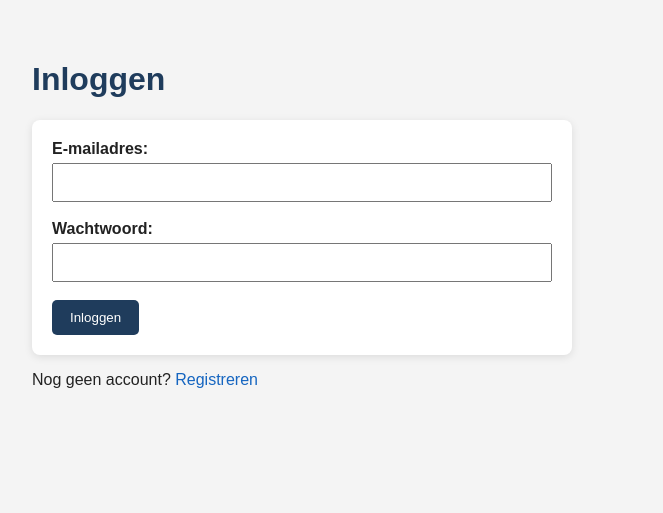
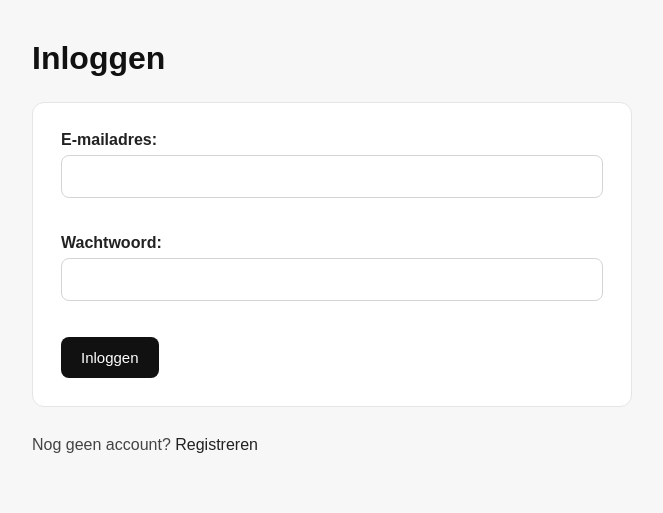
Before and after one commit to mijnstory/findit-lost-found, a PHP site: page /login.php in a window 1280 px wide. Shown: the top 513 px of the page, without its empty margins (8-671 px from the left). Run offline with PHP 8.4, Linux system fonts and the light colour scheme.

Commit message:
Moderne opmaak toegevoegd

```diff
--- a/css/style.css
+++ b/css/style.css
@@ -1,25 +1,36 @@
-/* Algemene opmaak van de website */
+/* Basis */
+* {
+    box-sizing: border-box;
+}
+
 body {
-    font-family: Arial, sans-serif;
-    background-color: #f4f4f4;
     margin: 0;
     padding: 40px;
+    font-family: Arial, Helvetica, sans-serif;
+    background-color: #f7f7f7;
     color: #222;
 }
 
-/* Hoofdtitels */
+/* Titels */
 h1 {
-    color: #1f3c5c;
+    margin-top: 0;
+    font-size: 32px;
+    color: #111;
 }
 
-/* Subtitels van voorwerpen */
 h2 {
-    color: #333;
+    color: #222;
+}
+
+/* Tekst */
+p {
+    line-height: 1.6;
+    color: #444;
 }
 
 /* Links */
 a {
-    color: #1565c0;
+    color: #222;
     text-decoration: none;
 }
 
@@ -27,18 +38,48 @@ a:hover {
     text-decoration: underline;
 }
 
+/* Dashboard menu */
+ul {
+    list-style: none;
+    padding: 0;
+    margin-top: 25px;
+    max-width: 600px;
+}
+
+ul li {
+    margin-bottom: 12px;
+}
+
+ul li a {
+    display: block;
+    background-color: white;
+    padding: 16px 18px;
+    border: 1px solid #e5e5e5;
+    border-radius: 10px;
+    transition: 0.2s;
+}
+
+ul li a:hover {
+    background-color: #f1f1f1;
+    text-decoration: none;
+}
+
 /* Formulieren */
 form {
     background-color: white;
-    padding: 20px;
-    max-width: 500px;
-    border-radius: 8px;
-    box-shadow: 0 2px 8px rgba(0, 0, 0, 0.1);
+    max-width: 600px;
+    padding: 28px;
+    margin-top: 25px;
+    margin-bottom: 25px;
+    border: 1px solid #e5e5e5;
+    border-radius: 12px;
 }
 
 /* Labels */
 label {
-    font-weight: bold;
+    display: block;
+    font-weight: 600;
+    margin-bottom: 6px;
 }
 
 /* Invoervelden */
@@ -46,49 +87,73 @@ input,
 textarea,
 select {
     width: 100%;
-    padding: 10px;
-    margin-top: 5px;
-    box-sizing: border-box;
+    padding: 12px 14px;
+    margin-bottom: 18px;
+    border: 1px solid #d4d4d4;
+    border-radius: 8px;
+    font-size: 15px;
+    background-color: white;
 }
 
-/* Tekstvak iets groter maken */
+input:focus,
+textarea:focus,
+select:focus {
+    outline: none;
+    border-color: #888;
+}
+
+/* Tekstvak */
 textarea {
-    min-height: 100px;
+    min-height: 120px;
+    resize: vertical;
 }
 
 /* Knoppen */
 button {
-    background-color: #1f3c5c;
+    background-color: #111;
     color: white;
     border: none;
-    padding: 10px 18px;
+    padding: 12px 20px;
+    border-radius: 8px;
+    font-size: 15px;
     cursor: pointer;
-    border-radius: 5px;
 }
 
 button:hover {
-    background-color: #315b82;
+    background-color: #333;
 }
 
-/* Lijst op dashboard */
-ul {
+/* Kaarten voor items */
+body > div {
     background-color: white;
-    max-width: 500px;
-    padding: 20px 40px;
-    border-radius: 8px;
+    max-width: 750px;
+    padding: 22px;
+    margin-bottom: 18px;
+    border: 1px solid #e5e5e5;
+    border-radius: 12px;
 }
 
-/* Blokken met gevonden/verloren voorwerpen */
-div {
-    background-color: white;
-    padding: 15px;
-    margin-bottom: 15px;
-    max-width: 700px;
-    border-radius: 8px;
+/* Scheidingslijn */
+hr {
+    border: 0;
+    border-top: 1px solid #e5e5e5;
+    margin-top: 20px;
 }
 
-/* Horizontale lijn tussen meldingen */
-hr {
-    border: 0;
-    border-top: 1px solid #ddd;
+/* Mobiel */
+@media (max-width: 700px) {
+    body {
+        padding: 20px;
+    }
+
+    h1 {
+        font-size: 26px;
+    }
+
+    form,
+    ul,
+    body > div {
+        width: 100%;
+        max-width: 100%;
+    }
 }
```
